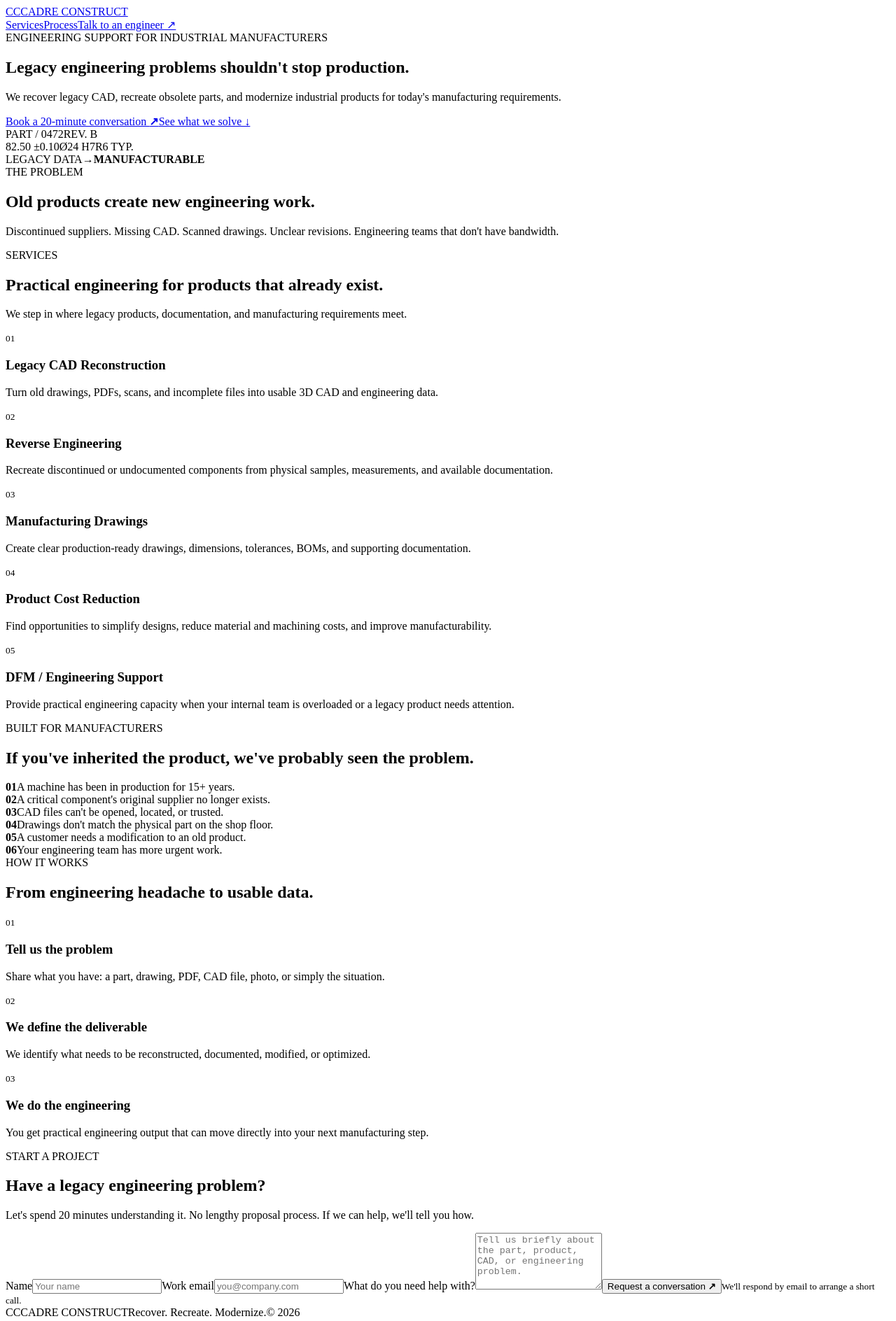
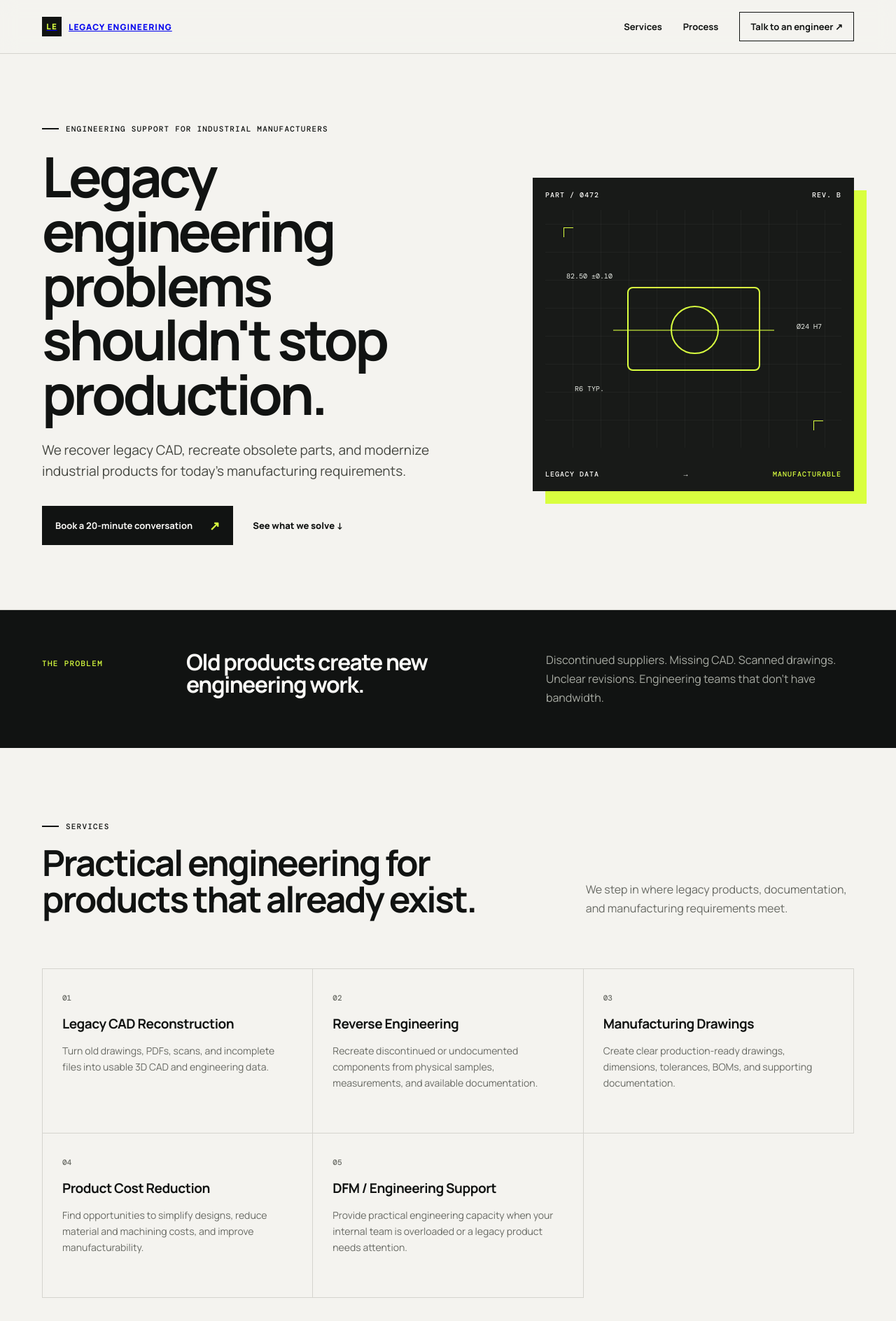
Before and after one commit to cadreconstruct/cadreconstruct.github.io, a plain HTML site: page index.html in a window 1280 px wide. Shown: the top 1888 px of the page at 70% size. Drawn offline with nearby package versions, Linux system fonts and the light colour scheme.

Commit message:
Add files via upload

```diff
--- a/index.html
+++ b/index.html
@@ -1,20 +1,153 @@
 <!doctype html>
 <html lang="en">
 <head>
-<meta charset="utf-8"><meta name="viewport" content="width=device-width,initial-scale=1">
-<meta name="description" content="Legacy engineering support for industrial manufacturers. CAD reconstruction, reverse engineering, manufacturing drawings, cost reduction, and DFM support.">
-<title>Cadre Construct | Legacy Engineering & Product Support</title>
-<link rel="preconnect" href="https://fonts.googleapis.com"><link rel="preconnect" href="https://fonts.gstatic.com" crossorigin><link href="https://fonts.googleapis.com/css2?family=DM+Mono:wght@400;500&family=Manrope:wght@400;500;600;700;800&display=swap" rel="stylesheet"><link rel="stylesheet" href="styles.css">
+  <meta charset="utf-8">
+  <meta name="viewport" content="width=device-width, initial-scale=1">
+  <meta name="description" content="Legacy engineering support for industrial manufacturers. CAD reconstruction, reverse engineering, manufacturing drawings, cost reduction, and DFM support.">
+  <title>Legacy Engineering & Product Support | Recover. Recreate. Modernize.</title>
+  <link rel="preconnect" href="https://fonts.googleapis.com">
+  <link rel="preconnect" href="https://fonts.gstatic.com" crossorigin>
+  <link href="https://fonts.googleapis.com/css2?family=DM+Mono:wght@400;500&family=Manrope:wght@400;500;600;700;800&display=swap" rel="stylesheet">
+  <link rel="stylesheet" href="styles.css">
 </head>
 <body>
-<header><div class="container nav"><a class="brand" href="#"><span class="mark">CC</span><span>CADRE CONSTRUCT</span></a><nav><a href="#services">Services</a><a href="#process">Process</a><a class="navcta" href="#contact">Talk to an engineer ↗</a></nav></div></header>
+<header class="site-header">
+  <div class="container nav">
+    <a class="brand" href="#">
+      <span class="brand-mark">LE</span>
+      <span>LEGACY ENGINEERING</span>
+    </a>
+    <nav>
+      <a href="#services">Services</a>
+      <a href="#process">Process</a>
+      <a href="#contact" class="nav-cta">Talk to an engineer ↗</a>
+    </nav>
+  </div>
+</header>
+
 <main>
-<section class="hero"><div class="container hero-grid"><div><div class="eyebrow"><i></i>ENGINEERING SUPPORT FOR INDUSTRIAL MANUFACTURERS</div><h1>Legacy engineering problems shouldn't stop production.</h1><p class="lead">We recover legacy CAD, recreate obsolete parts, and modernize industrial products for today's manufacturing requirements.</p><div class="actions"><a class="btn" href="#contact">Book a 20-minute conversation <b>↗</b></a><a class="link" href="#services">See what we solve ↓</a></div></div><div class="blueprint"><div class="bphead"><span>PART / 0472</span><span>REV. B</span></div><div class="grid"><div class="shape"></div><span class="dim one">82.50 ±0.10</span><span class="dim two">Ø24 H7</span><span class="dim three">R6 TYP.</span></div><div class="bpfoot"><span>LEGACY DATA</span><span>→</span><strong>MANUFACTURABLE</strong></div></div></div></section>
-<section class="problem"><div class="container problemgrid"><span class="eyebrow accent"><i></i>THE PROBLEM</span><h2>Old products create new engineering work.</h2><p>Discontinued suppliers. Missing CAD. Scanned drawings. Unclear revisions. Engineering teams that don't have bandwidth.</p></div></section>
-<section id="services" class="section"><div class="container"><div class="heading"><div><div class="eyebrow"><i></i>SERVICES</div><h2>Practical engineering for products that already exist.</h2></div><p>We step in where legacy products, documentation, and manufacturing requirements meet.</p></div><div class="services"><article><small>01</small><h3>Legacy CAD Reconstruction</h3><p>Turn old drawings, PDFs, scans, and incomplete files into usable 3D CAD and engineering data.</p></article><article><small>02</small><h3>Reverse Engineering</h3><p>Recreate discontinued or undocumented components from physical samples, measurements, and available documentation.</p></article><article><small>03</small><h3>Manufacturing Drawings</h3><p>Create clear production-ready drawings, dimensions, tolerances, BOMs, and supporting documentation.</p></article><article><small>04</small><h3>Product Cost Reduction</h3><p>Find opportunities to simplify designs, reduce material and machining costs, and improve manufacturability.</p></article><article><small>05</small><h3>DFM / Engineering Support</h3><p>Provide practical engineering capacity when your internal team is overloaded or a legacy product needs attention.</p></article></div></div></section>
-<section class="fit"><div class="container fitgrid"><div><div class="eyebrow"><i></i>BUILT FOR MANUFACTURERS</div><h2>If you've inherited the product, we've probably seen the problem.</h2></div><div class="list"><div><b>01</b>A machine has been in production for 15+ years.</div><div><b>02</b>A critical component's original supplier no longer exists.</div><div><b>03</b>CAD files can't be opened, located, or trusted.</div><div><b>04</b>Drawings don't match the physical part on the shop floor.</div><div><b>05</b>A customer needs a modification to an old product.</div><div><b>06</b>Your engineering team has more urgent work.</div></div></div></section>
-<section id="process" class="section light"><div class="container"><div class="eyebrow"><i></i>HOW IT WORKS</div><h2>From engineering headache to usable data.</h2><div class="process"><div><small>01</small><h3>Tell us the problem</h3><p>Share what you have: a part, drawing, PDF, CAD file, photo, or simply the situation.</p></div><div><small>02</small><h3>We define the deliverable</h3><p>We identify what needs to be reconstructed, documented, modified, or optimized.</p></div><div><small>03</small><h3>We do the engineering</h3><p>You get practical engineering output that can move directly into your next manufacturing step.</p></div></div></div></section>
-<section id="contact" class="contact"><div class="container contactgrid"><div><div class="eyebrow"><i></i>START A PROJECT</div><h2>Have a legacy engineering problem?</h2><p>Let's spend 20 minutes understanding it. No lengthy proposal process. If we can help, we'll tell you how.</p></div><form onsubmit="submitForm(event)"><label>Name<input required name="name" placeholder="Your name"></label><label>Work email<input required type="email" name="email" placeholder="you@company.com"></label><label>What do you need help with?<textarea required name="message" rows="5" placeholder="Tell us briefly about the part, product, CAD, or engineering problem."></textarea></label><button class="btn" type="submit">Request a conversation <b>↗</b></button><small>We'll respond by email to arrange a short call.</small></form></div></section>
-</main><footer><div class="container foot"><span class="brand"><span class="mark">CC</span><span>CADRE CONSTRUCT</span></span><span>Recover. Recreate. Modernize.</span><span>© <span id="year"></span></span></div></footer>
-<script>document.getElementById('year').textContent=new Date().getFullYear();function submitForm(e){e.preventDefault();const f=new FormData(e.target);const body=encodeURIComponent(`Name: ${f.get('name')}\nWork email: ${f.get('email')}\n\nProject details:\n${f.get('message')}`);location.href=`mailto:hello@cadreconstruct.io?subject=Legacy engineering project inquiry&body=${body}`}</script>
-</body></html>
+  <section class="hero">
+    <div class="container hero-grid">
+      <div>
+        <div class="eyebrow"><span></span> ENGINEERING SUPPORT FOR INDUSTRIAL MANUFACTURERS</div>
+        <h1>Legacy engineering problems shouldn't stop production.</h1>
+        <p class="hero-copy">We recover legacy CAD, recreate obsolete parts, and modernize industrial products for today's manufacturing requirements.</p>
+        <div class="hero-actions">
+          <a class="button primary" href="#contact">Book a 20-minute conversation <span>↗</span></a>
+          <a class="text-link" href="#services">See what we solve ↓</a>
+        </div>
+      </div>
+      <div class="technical-card">
+        <div class="card-top"><span>PART / 0472</span><span>REV. B</span></div>
+        <div class="blueprint">
+          <div class="part-shape"></div>
+          <div class="dimension d1">82.50 ±0.10</div>
+          <div class="dimension d2">Ø24 H7</div>
+          <div class="dimension d3">R6 TYP.</div>
+          <div class="crosshair x1"></div><div class="crosshair x2"></div>
+        </div>
+        <div class="card-bottom">
+          <span>LEGACY DATA</span>
+          <span>→</span>
+          <strong>MANUFACTURABLE</strong>
+        </div>
+      </div>
+    </div>
+  </section>
+
+  <section class="problem-strip">
+    <div class="container strip-grid">
+      <p>THE PROBLEM</p>
+      <h2>Old products create new engineering work.</h2>
+      <p class="muted">Discontinued suppliers. Missing CAD. Scanned drawings. Unclear revisions. Engineering teams that don't have bandwidth.</p>
+    </div>
+  </section>
+
+  <section id="services" class="section">
+    <div class="container">
+      <div class="section-heading">
+        <div>
+          <div class="eyebrow"><span></span> SERVICES</div>
+          <h2>Practical engineering for products that already exist.</h2>
+        </div>
+        <p>We step in where legacy products, documentation, and manufacturing requirements meet.</p>
+      </div>
+      <div class="services-grid">
+        <article class="service"><span class="num">01</span><h3>Legacy CAD Reconstruction</h3><p>Turn old drawings, PDFs, scans, and incomplete files into usable 3D CAD and engineering data.</p></article>
+        <article class="service"><span class="num">02</span><h3>Reverse Engineering</h3><p>Recreate discontinued or undocumented components from physical samples, measurements, and available documentation.</p></article>
+        <article class="service"><span class="num">03</span><h3>Manufacturing Drawings</h3><p>Create clear production-ready drawings, dimensions, tolerances, BOMs, and supporting documentation.</p></article>
+        <article class="service"><span class="num">04</span><h3>Product Cost Reduction</h3><p>Find opportunities to simplify designs, reduce material and machining costs, and improve manufacturability.</p></article>
+        <article class="service"><span class="num">05</span><h3>DFM / Engineering Support</h3><p>Provide practical engineering capacity when your internal team is overloaded or a legacy product needs attention.</p></article>
+      </div>
+    </div>
+  </section>
+
+  <section class="fit-section">
+    <div class="container fit-grid">
+      <div>
+        <div class="eyebrow"><span></span> BUILT FOR MANUFACTURERS</div>
+        <h2>If you've inherited the product, we've probably seen the problem.</h2>
+      </div>
+      <div class="fit-list">
+        <div><b>01</b><span>A machine has been in production for 15+ years.</span></div>
+        <div><b>02</b><span>A critical component's original supplier no longer exists.</span></div>
+        <div><b>03</b><span>CAD files can't be opened, located, or trusted.</span></div>
+        <div><b>04</b><span>Drawings don't match the physical part on the shop floor.</span></div>
+        <div><b>05</b><span>A customer needs a modification to an old product.</span></div>
+        <div><b>06</b><span>Your engineering team has more urgent work.</span></div>
+      </div>
+    </div>
+  </section>
+
+  <section id="process" class="section process-section">
+    <div class="container">
+      <div class="eyebrow"><span></span> HOW IT WORKS</div>
+      <h2>From engineering headache to usable data.</h2>
+      <div class="process-grid">
+        <div><span>01</span><h3>Tell us the problem</h3><p>Share what you have: a part, drawing, PDF, CAD file, photo, or simply the situation.</p></div>
+        <div><span>02</span><h3>We define the deliverable</h3><p>We identify what needs to be reconstructed, documented, modified, or optimized.</p></div>
+        <div><span>03</span><h3>We do the engineering</h3><p>You get practical engineering output that can move directly into your next manufacturing step.</p></div>
+      </div>
+    </div>
+  </section>
+
+  <section id="contact" class="contact">
+    <div class="container contact-grid">
+      <div>
+        <div class="eyebrow"><span></span> START A PROJECT</div>
+        <h2>Have a legacy engineering problem?</h2>
+        <p>Let's spend 20 minutes understanding it. No lengthy proposal process. If we can help, we'll tell you how.</p>
+      </div>
+      <form class="contact-form" onsubmit="handleSubmit(event)">
+        <label>Name<input required type="text" name="name" placeholder="Your name"></label>
+        <label>Work email<input required type="email" name="email" placeholder="you@company.com"></label>
+        <label>What do you need help with?<textarea required name="message" rows="5" placeholder="Tell us briefly about the part, product, CAD, or engineering problem."></textarea></label>
+        <button class="button primary" type="submit">Request a conversation <span>↗</span></button>
+        <p class="form-note">We'll respond by email to arrange a short call.</p>
+      </form>
+    </div>
+  </section>
+</main>
+
+<footer>
+  <div class="container footer">
+    <div class="brand"><span class="brand-mark">LE</span><span>LEGACY ENGINEERING</span></div>
+    <span>Recover. Recreate. Modernize.</span>
+    <span>© <span id="year"></span> Legacy Engineering</span>
+  </div>
+</footer>
+<script>
+document.getElementById('year').textContent = new Date().getFullYear();
+function handleSubmit(e) {
+  e.preventDefault();
+  const f = new FormData(e.target);
+  const subject = encodeURIComponent('Legacy engineering project inquiry');
+  const body = encodeURIComponent(
+    `Name: ${f.get('name')}\nWork email: ${f.get('email')}\n\nProject details:\n${f.get('message')}`
+  );
+  // Replace hello@yourdomain.com with your final business email before launch.
+  window.location.href = `mailto:hello@yourdomain.com?subject=${subject}&body=${body}`;
+}
+</script>
+</body>
+</html>
--- /dev/null
+++ b/styles.css
@@ -0,0 +1,56 @@
+:root {
+  --ink:#111312;
+  --paper:#f4f3ef;
+  --white:#fbfaf7;
+  --line:#d5d4ce;
+  --muted:#686a64;
+  --accent:#d9ff3f;
+  --dark:#181a18;
+}
+*{box-sizing:border-box}
+html{scroll-behavior:smooth}
+body{margin:0;background:var(--paper);color:var(--ink);font-family:Manrope,Arial,sans-serif}
+.container{width:min(1160px,calc(100% - 48px));margin:auto}
+.site-header{border-bottom:1px solid var(--line);background:rgba(244,243,239,.92);position:sticky;top:0;z-index:10;backdrop-filter:blur(12px)}
+.nav{height:76px;display:flex;align-items:center;justify-content:space-between}
+.brand{display:flex;align-items:center;gap:10px;font-size:12px;font-weight:800;letter-spacing:.09em}
+.brand-mark{display:grid;place-items:center;width:28px;height:28px;background:var(--ink);color:var(--accent);font-family:"DM Mono",monospace;font-size:11px}
+nav{display:flex;align-items:center;gap:30px;font-size:13px;font-weight:700}
+nav a{text-decoration:none;color:inherit}
+.nav-cta{border:1px solid var(--ink);padding:11px 15px}
+.hero{padding:100px 0 92px;border-bottom:1px solid var(--line)}
+.hero-grid{display:grid;grid-template-columns:1.15fr .85fr;gap:80px;align-items:center}
+.eyebrow{font:500 11px "DM Mono",monospace;letter-spacing:.11em;display:flex;gap:10px;align-items:center}
+.eyebrow span{display:block;width:24px;height:2px;background:var(--ink)}
+h1{font-size:clamp(48px,6.2vw,82px);line-height:.98;letter-spacing:-.055em;margin:22px 0 26px;max-width:850px}
+h2{font-size:clamp(34px,4vw,56px);line-height:1.02;letter-spacing:-.045em;margin:18px 0}
+h3{font-size:19px;letter-spacing:-.025em;margin:15px 0 10px}
+.hero-copy{font-size:19px;line-height:1.6;max-width:650px;color:#454741}
+.hero-actions{display:flex;align-items:center;gap:28px;margin-top:34px}
+.button{display:inline-flex;align-items:center;justify-content:center;gap:24px;border:0;padding:16px 19px;font:700 13px Manrope;cursor:pointer;text-decoration:none}
+.button.primary{background:var(--ink);color:var(--white)}
+.button.primary span{color:var(--accent);font-size:18px}
+.text-link{font-size:13px;font-weight:800;text-decoration:none;color:inherit}
+.technical-card{background:var(--dark);color:var(--white);padding:18px;box-shadow:18px 18px 0 var(--accent)}
+.card-top,.card-bottom{display:flex;justify-content:space-between;font:500 10px "DM Mono",monospace;letter-spacing:.1em}
+.card-bottom{padding-top:16px}.card-bottom strong{font-weight:500;color:var(--accent)}
+.blueprint{height:340px;margin:15px 0;background:repeating-linear-gradient(0deg,transparent 0 39px,rgba(255,255,255,.07) 40px),repeating-linear-gradient(90deg,transparent 0 39px,rgba(255,255,255,.07) 40px);position:relative;overflow:hidden}
+.part-shape{position:absolute;width:190px;height:120px;border:2px solid var(--accent);left:50%;top:50%;transform:translate(-50%,-50%);border-radius:8px}
+.part-shape:before{content:"";position:absolute;width:65px;height:65px;border:2px solid var(--accent);border-radius:50%;left:60px;top:25px}
+.part-shape:after{content:"";position:absolute;width:230px;height:2px;background:var(--accent);left:-22px;top:59px;opacity:.55}
+.dimension{position:absolute;font:10px "DM Mono",monospace;color:#e9ece6}.d1{left:30px;top:88px}.d2{right:28px;top:160px}.d3{left:42px;bottom:78px}.crosshair{position:absolute;width:14px;height:14px;border-left:1px solid var(--accent);border-top:1px solid var(--accent)}.x1{left:26px;top:25px}.x2{right:26px;bottom:25px}
+.problem-strip{background:var(--ink);color:var(--white);padding:58px 0}.strip-grid{display:grid;grid-template-columns:.4fr 1.1fr 1fr;gap:30px;align-items:start}.strip-grid>p:first-child{font:500 11px "DM Mono";letter-spacing:.12em;color:var(--accent)}.strip-grid h2{margin:0;font-size:32px}.muted{color:#a9aca4;line-height:1.7;margin:0}
+.section{padding:105px 0}.section-heading{display:grid;grid-template-columns:1fr .55fr;gap:80px;margin-bottom:55px}.section-heading p{color:var(--muted);line-height:1.7;align-self:end}
+.services-grid{display:grid;grid-template-columns:repeat(3,1fr);border-top:1px solid var(--line);border-left:1px solid var(--line)}
+.service{padding:28px;border-right:1px solid var(--line);border-bottom:1px solid var(--line);min-height:235px}.service:nth-child(4){grid-column:1}.service:nth-child(5){grid-column:2}.num{font:500 11px "DM Mono";color:var(--muted)}.service p{color:var(--muted);line-height:1.65;font-size:14px}
+.fit-section{background:#e6e5df;padding:105px 0}.fit-grid{display:grid;grid-template-columns:1fr 1fr;gap:100px}.fit-list{border-top:1px solid #bdbdb6}.fit-list div{display:grid;grid-template-columns:55px 1fr;gap:10px;padding:18px 0;border-bottom:1px solid #bdbdb6;font-size:14px;line-height:1.5}.fit-list b{font:500 11px "DM Mono"}
+.process-section{background:var(--white)}.process-grid{display:grid;grid-template-columns:repeat(3,1fr);border-top:1px solid var(--line);margin-top:55px}.process-grid>div{padding:28px 28px 20px 0;border-right:1px solid var(--line);margin-right:28px}.process-grid>div:last-child{border-right:0}.process-grid span{font:500 12px "DM Mono";color:var(--muted)}.process-grid p{font-size:14px;line-height:1.65;color:var(--muted)}
+.contact{background:var(--accent);padding:95px 0}.contact-grid{display:grid;grid-template-columns:1fr .75fr;gap:100px}.contact h2{max-width:620px}.contact p{line-height:1.7;max-width:550px}.contact-form{display:flex;flex-direction:column;gap:18px}.contact-form label{font-size:12px;font-weight:800}.contact-form input,.contact-form textarea{display:block;width:100%;border:1px solid var(--ink);background:rgba(255,255,255,.25);padding:14px;margin-top:7px;font:14px Manrope;outline:none}.contact-form textarea{resize:vertical}.form-note{font-size:11px!important;margin:0;color:#333!important}
+footer{background:var(--ink);color:var(--white);padding:27px 0}.footer{display:flex;align-items:center;justify-content:space-between;font:10px "DM Mono";letter-spacing:.05em;color:#aaa}.footer .brand{color:var(--white)}
+@media(max-width:800px){
+ .container{width:min(100% - 32px,1160px)} nav a:not(.nav-cta){display:none}.nav-cta{padding:9px 11px}
+ .hero{padding:70px 0}.hero-grid,.fit-grid,.contact-grid,.section-heading,.strip-grid{grid-template-columns:1fr;gap:38px}.technical-card{box-shadow:10px 10px 0 var(--accent)}
+ .services-grid{grid-template-columns:1fr}.service:nth-child(4),.service:nth-child(5){grid-column:auto}
+ .process-grid{grid-template-columns:1fr}.process-grid>div{border-right:0;border-bottom:1px solid var(--line);margin:0;padding:25px 0}
+ .footer{flex-wrap:wrap;gap:15px}
+}
```
Also changed, not shown: README.txt (added).
